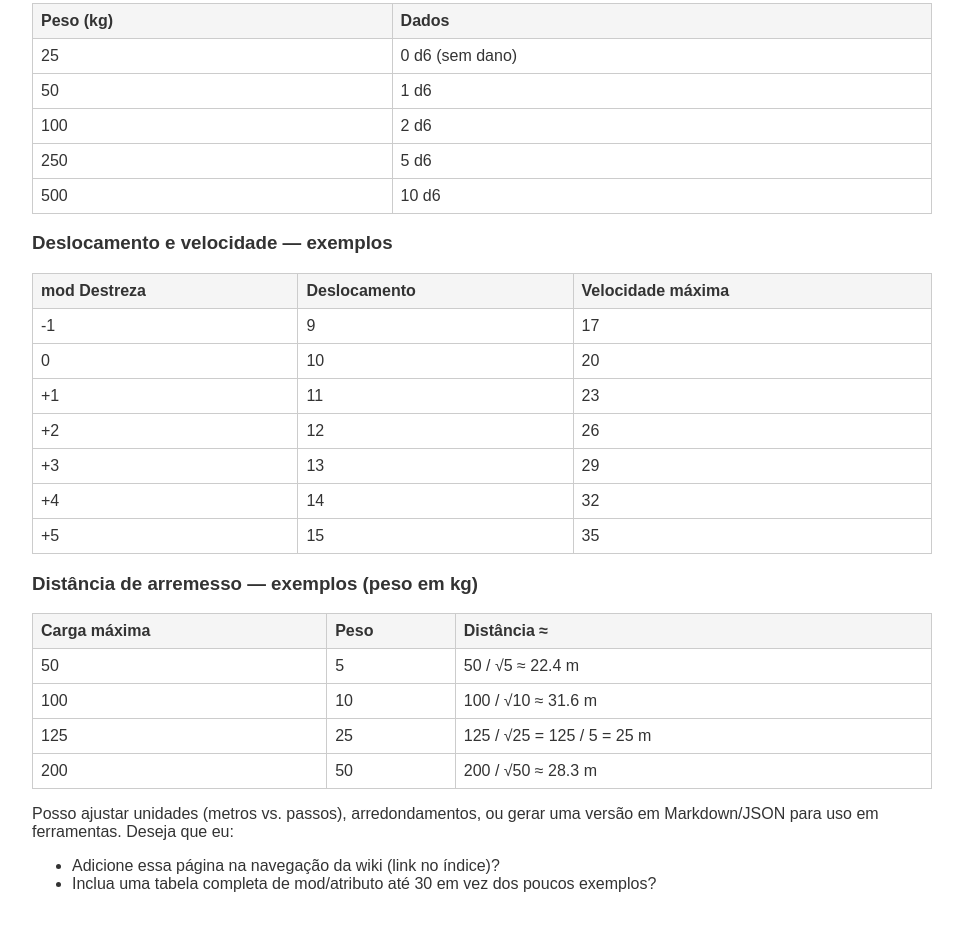
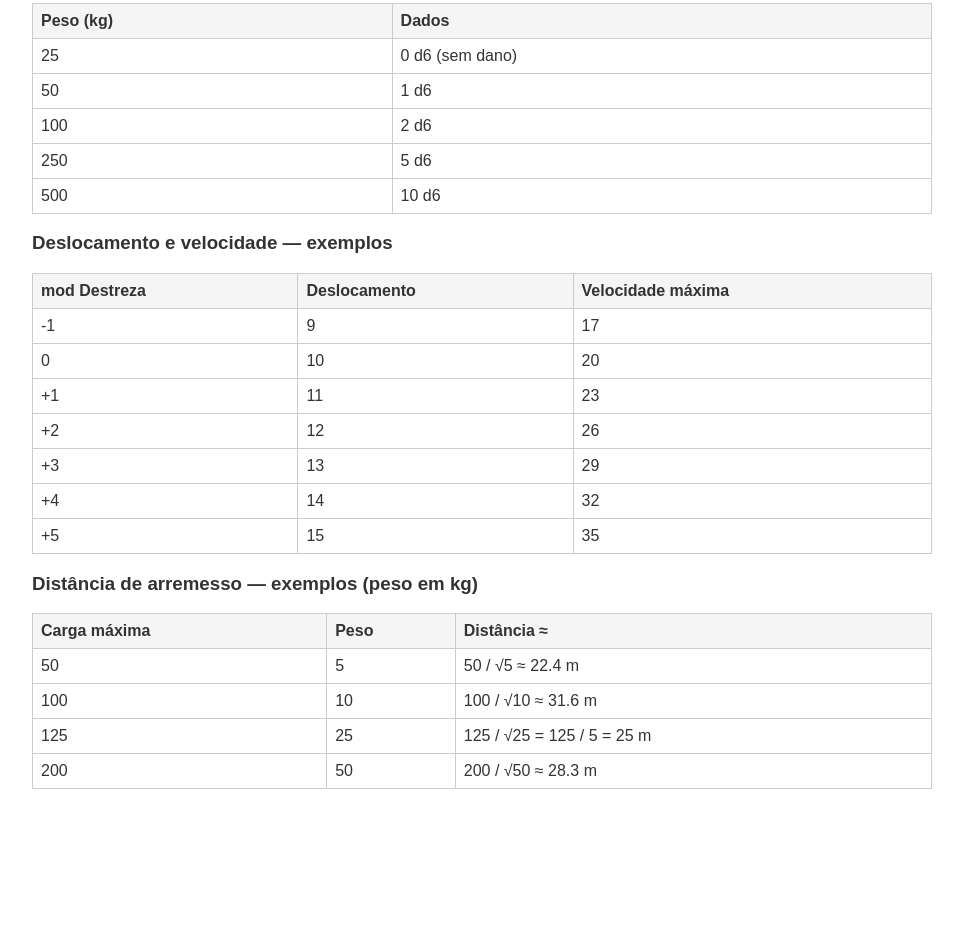
Before and after one commit to CiborgLuiz/Site-sistema-Desordem, a website: page Sistema/DESORDEM/Guias/Calculos de Jogo 1a2b3c4d5e.html in a window 1280 px wide. Shown: the part 960-1885 px from the top of the page, without its empty margins (0-963 px from the left). After the commit the page ends 1781 px from the top, so only its background shows below. Drawn offline with Linux system fonts and the light colour scheme.

```diff
--- a/Sistema/DESORDEM/Guias/Calculos de Jogo 1a2b3c4d5e.html
+++ b/Sistema/DESORDEM/Guias/Calculos de Jogo 1a2b3c4d5e.html
@@ -82,10 +82,4 @@ th{background:#f5f5f5}
 </tbody>
 </table>
 
-<p>Posso ajustar unidades (metros vs. passos), arredondamentos, ou gerar uma versão em Markdown/JSON para uso em ferramentas. Deseja que eu:</p>
-<ul>
-  <li>Adicione essa página na navegação da wiki (link no índice)?</li>
-  <li>Inclua uma tabela completa de mod/atributo até 30 em vez dos poucos exemplos?</li>
-</ul>
-
 </body></html>
```
Also changed, not shown: Sistema/DESORDEM/Guias/Sanidade 9f3b2c1d4e5f6a7b8c9d0e1f2a3b4c5d.html (+0 -2 lines).
